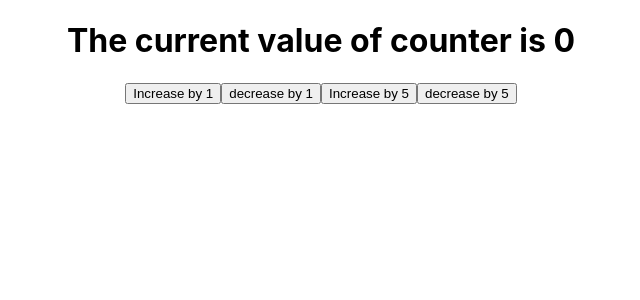
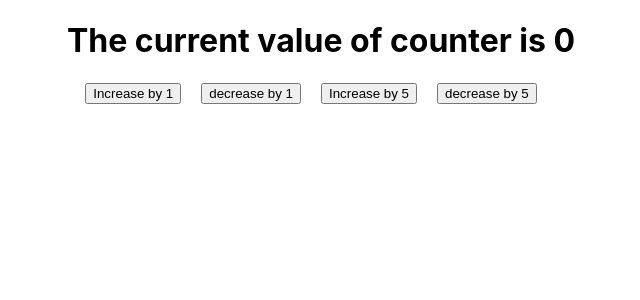
Before and after one commit to Shad-Islam/React-Practice, a React (Create React App) app: page / in a window 1280 px wide. Shown: the top 300 px of the page, without its empty margins (319-959 px from the left). Built offline with nearby package versions, Linux system fonts and the light colour scheme.

Commit message:
Add button margin

```diff
--- a/src/components/Counter.jsx
+++ b/src/components/Counter.jsx
@@ -16,11 +16,19 @@ function Counter() {
   return (
     <div className="counter">
       <h1>The current value of counter is {dynamicCounter}</h1>
-      <button onClick={() => increaseHandler(1)}>Increase by 1</button>
-      <button onClick={() => decreaseHandler(1)}>decrease by 1</button>
+      <button onClick={() => increaseHandler(1)} className="counter__btn">
+        Increase by 1
+      </button>
+      <button onClick={() => decreaseHandler(1)} className="counter__btn">
+        decrease by 1
+      </button>
 
-      <button onClick={() => increaseHandler(5)}>Increase by 5</button>
-      <button onClick={() => decreaseHandler(5)}>decrease by 5</button>
+      <button onClick={() => increaseHandler(5)} className="counter__btn">
+        Increase by 5
+      </button>
+      <button onClick={() => decreaseHandler(5)} className="counter__btn">
+        decrease by 5
+      </button>
     </div>
   );
 }
--- a/src/index.css
+++ b/src/index.css
@@ -17,5 +17,5 @@ code {
 }
 
 .counter__btn{
-  margin-right: 30px;
+  margin-right: 20px;
 }
```
